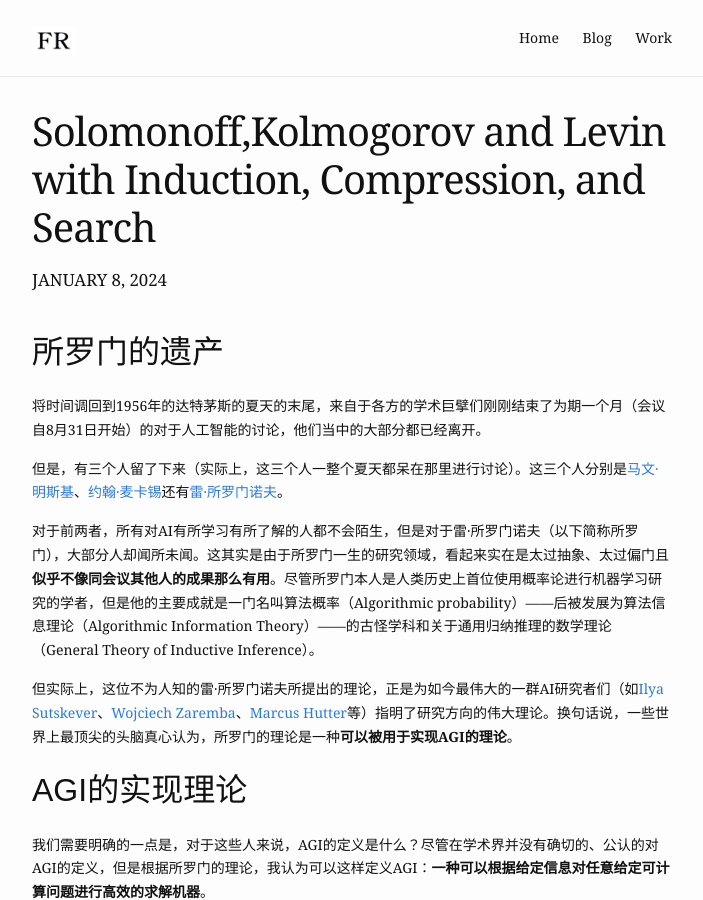
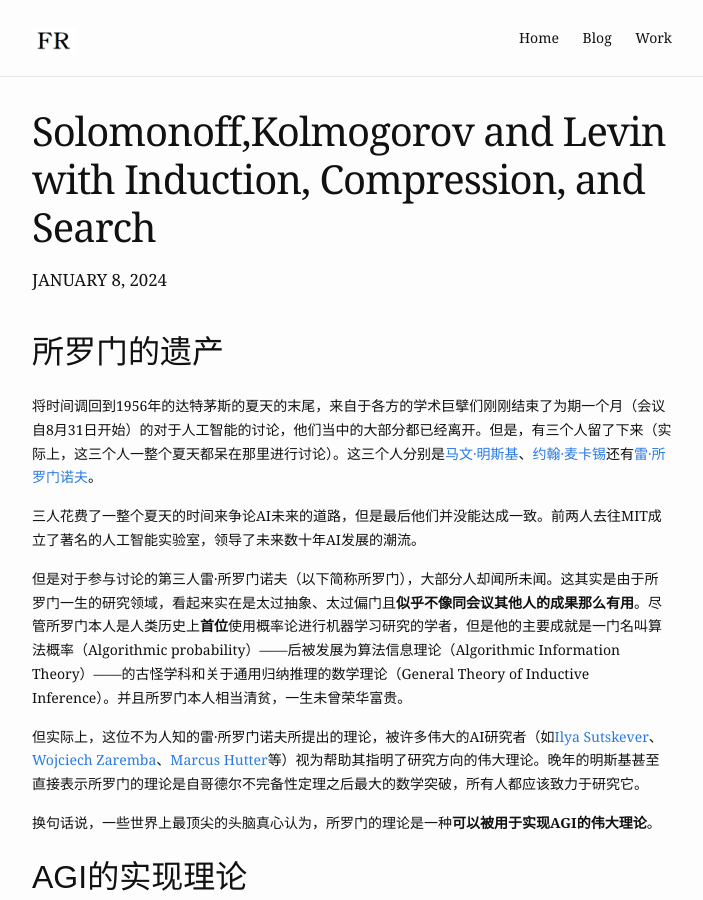
Before and after one commit to FuRuF-11/FuRuF-11.github.io, a Jekyll site: the page built from _posts/2024-01-08-Solomonoff,Kolmogorov_and_Levin_with_Compression,Prediction_and_Search.md, in a window 1280 px wide and 900 px high. Shown: the whole window, without its empty margins (288-991 px from the left). Built offline with Jekyll 4.4.1, drawn with Linux system fonts in a browser that asks for light colours; a script that is not in the unit is left out.

Commit message:
modified:   _posts/2024-01-08-Solomonoff,Kolmogorov_and_Levin_with_Compression,Prediction_and_Search.md

```diff
--- a/_posts/2024-01-08-Solomonoff,Kolmogorov_and_Levin_with_Compression,Prediction_and_Search.md
+++ b/_posts/2024-01-08-Solomonoff,Kolmogorov_and_Levin_with_Compression,Prediction_and_Search.md
@@ -6,13 +6,15 @@ blurb: "所罗门诺夫、柯尔莫哥洛夫和莱文与归纳、压缩和搜索
 ---
 ## 所罗门的遗产
 
-将时间调回到1956年的达特茅斯的夏天的末尾，来自于各方的学术巨擘们刚刚结束了为期一个月（会议自8月31日开始）的对于人工智能的讨论，他们当中的大部分都已经离开。
+将时间调回到1956年的达特茅斯的夏天的末尾，来自于各方的学术巨擘们刚刚结束了为期一个月（会议自8月31日开始）的对于人工智能的讨论，他们当中的大部分都已经离开。但是，有三个人留了下来（实际上，这三个人一整个夏天都呆在那里进行讨论）。这三个人分别是[马文·明斯基](https://zh.wikipedia.org/wiki/马文·闵斯基)、[约翰·麦卡锡](https://zh.wikipedia.org/wiki/约翰·麦卡锡)还有[雷·所罗门诺夫](https://en.wikipedia.org/wiki/Ray_Solomonoff)。
 
-但是，有三个人留了下来（实际上，这三个人一整个夏天都呆在那里进行讨论）。这三个人分别是[马文·明斯基](https://zh.wikipedia.org/wiki/马文·闵斯基)、[约翰·麦卡锡](https://zh.wikipedia.org/wiki/约翰·麦卡锡)还有[雷·所罗门诺夫](https://en.wikipedia.org/wiki/Ray_Solomonoff)。
+三人花费了一整个夏天的时间来争论AI未来的道路，但是最后他们并没能达成一致。前两人去往MIT成立了著名的人工智能实验室，领导了未来数十年AI发展的潮流。
 
-对于前两者，所有对AI有所学习有所了解的人都不会陌生，但是对于雷·所罗门诺夫（以下简称所罗门），大部分人却闻所未闻。这其实是由于所罗门一生的研究领域，看起来实在是太过抽象、太过偏门且**似乎不像同会议其他人的成果那么有用**。尽管所罗门本人是人类历史上首位使用概率论进行机器学习研究的学者，但是他的主要成就是一门名叫算法概率（Algorithmic probability）——后被发展为算法信息理论（Algorithmic Information Theory）——的古怪学科和关于通用归纳推理的数学理论（General Theory of Inductive Inference）。
+但是对于参与讨论的第三人雷·所罗门诺夫（以下简称所罗门），大部分人却闻所未闻。这其实是由于所罗门一生的研究领域，看起来实在是太过抽象、太过偏门且**似乎不像同会议其他人的成果那么有用**。尽管所罗门本人是人类历史上**首位**使用概率论进行机器学习研究的学者，但是他的主要成就是一门名叫算法概率（Algorithmic probability）——后被发展为算法信息理论（Algorithmic Information Theory）——的古怪学科和关于通用归纳推理的数学理论（General Theory of Inductive Inference）。并且所罗门本人相当清贫，一生未曾荣华富贵。
 
-但实际上，这位不为人知的雷·所罗门诺夫所提出的理论，正是为如今最伟大的一群AI研究者们（如[Ilya Sutskever](https://en.wikipedia.org/wiki/Ilya_Sutskever)、[Wojciech Zaremba](https://en.wikipedia.org/wiki/Wojciech_Zaremba)、[Marcus Hutter](https://en.wikipedia.org/wiki/Marcus_Hutter)等）指明了研究方向的伟大理论。换句话说，一些世界上最顶尖的头脑真心认为，所罗门的理论是一种**可以被用于实现AGI的理论**。
+但实际上，这位不为人知的雷·所罗门诺夫所提出的理论，被许多伟大的AI研究者（如[Ilya Sutskever](https://en.wikipedia.org/wiki/Ilya_Sutskever)、[Wojciech Zaremba](https://en.wikipedia.org/wiki/Wojciech_Zaremba)、[Marcus Hutter](https://en.wikipedia.org/wiki/Marcus_Hutter)等）视为帮助其指明了研究方向的伟大理论。晚年的明斯基甚至直接表示所罗门的理论是自哥德尔不完备性定理之后最大的数学突破，所有人都应该致力于研究它。
+
+换句话说，一些世界上最顶尖的头脑真心认为，所罗门的理论是一种**可以被用于实现AGI的伟大理论**。
 
 ## AGI的实现理论
 
```
